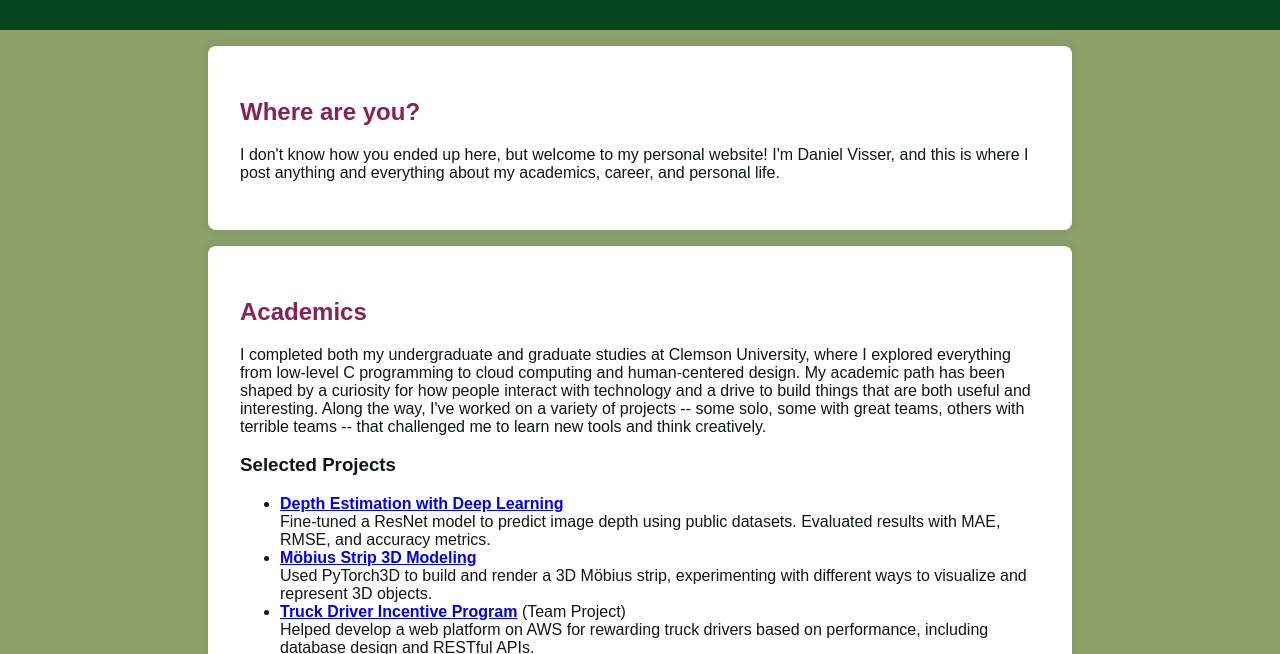
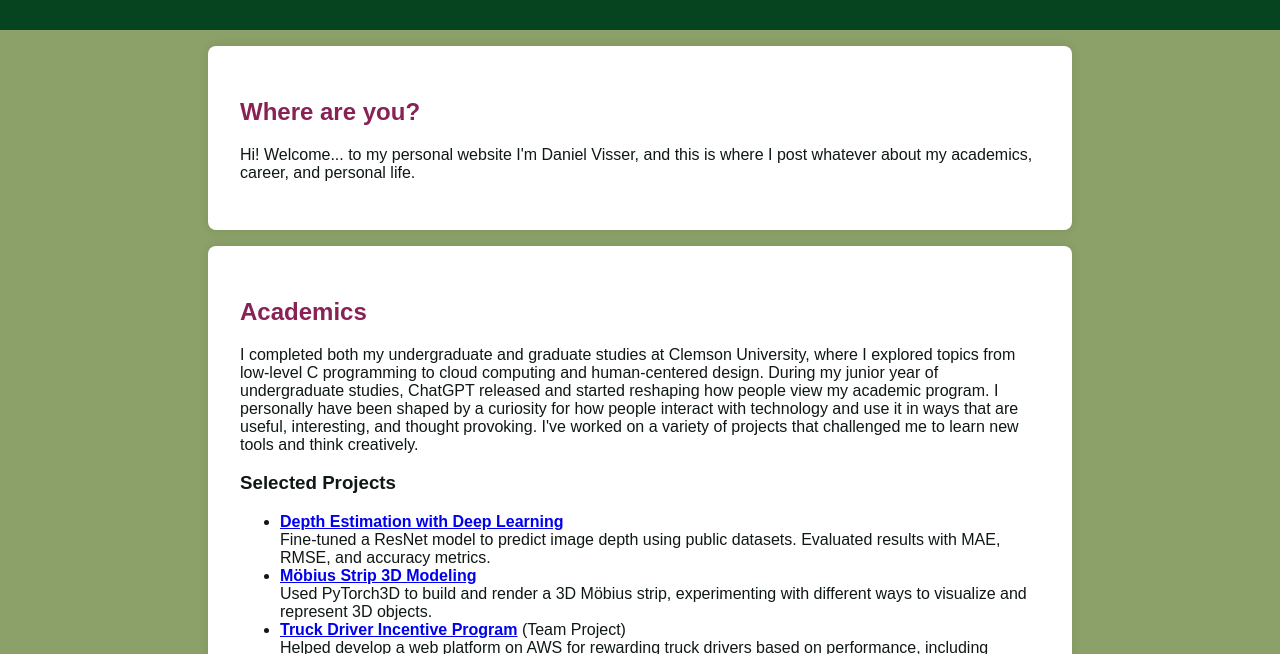
Before and after one commit to DaVisser/davisser.github.io, a plain HTML site: page index.html in a window 1280 px wide. Shown: the part 116-770 px from the top of the page. Drawn offline with Linux system fonts and the light colour scheme.

Commit message:
Update index.html

```diff
--- a/index.html
+++ b/index.html
@@ -22,17 +22,18 @@
 
     <section id="about">
         <h2>Where are you?</h2>
-        <p>I don't know how you ended up here, but welcome to my personal website!
-            I'm Daniel Visser, and this is where I post anything and everything about my academics, career, and personal life.</p>
+        <p>Hi! Welcome... to my personal website
+            I'm Daniel Visser, and this is where I post whatever about my academics, career, and personal life.</p>
     </section>
 
     <section id="academics">
         <h2>Academics</h2>
         <p>
-            I completed both my undergraduate and graduate studies at Clemson University, where I explored everything from
-            low-level C programming to cloud computing and human-centered design. My academic path has been shaped by a curiosity
-            for how people interact with technology and a drive to build things that are both useful and interesting.
-            Along the way, I've worked on a variety of projects -- some solo, some with great teams, others with terrible teams -- that challenged me to learn new tools and think creatively.
+            I completed both my undergraduate and graduate studies at Clemson University, where I explored topics from
+            low-level C programming to cloud computing and human-centered design. During my junior year of undergraduate studies, ChatGPT released
+            and started reshaping how people view my academic program. I personally have been shaped by a curiosity
+            for how people interact with technology and use it in ways that are useful, interesting, and thought provoking.
+            I've worked on a variety of projects that challenged me to learn new tools and think creatively.
         </p>
         <h3>Selected Projects</h3>
         <ul>
```
